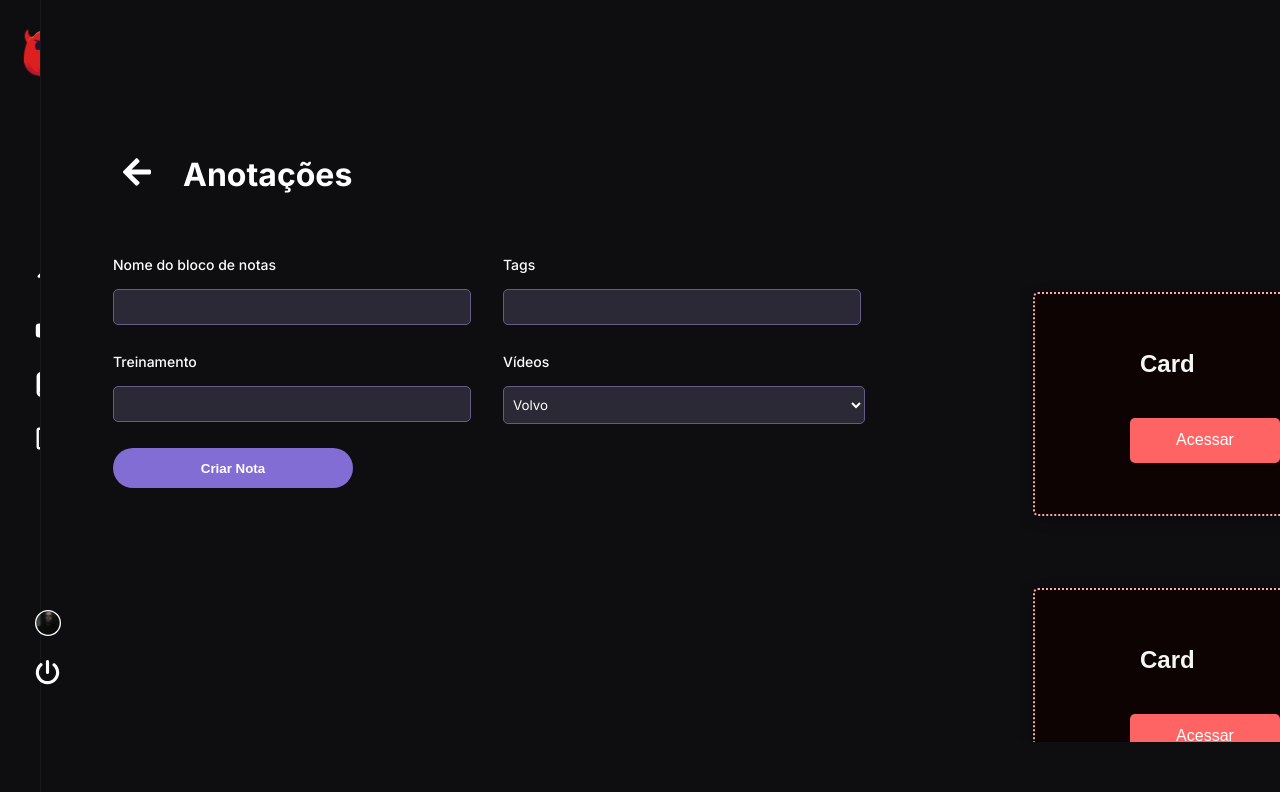
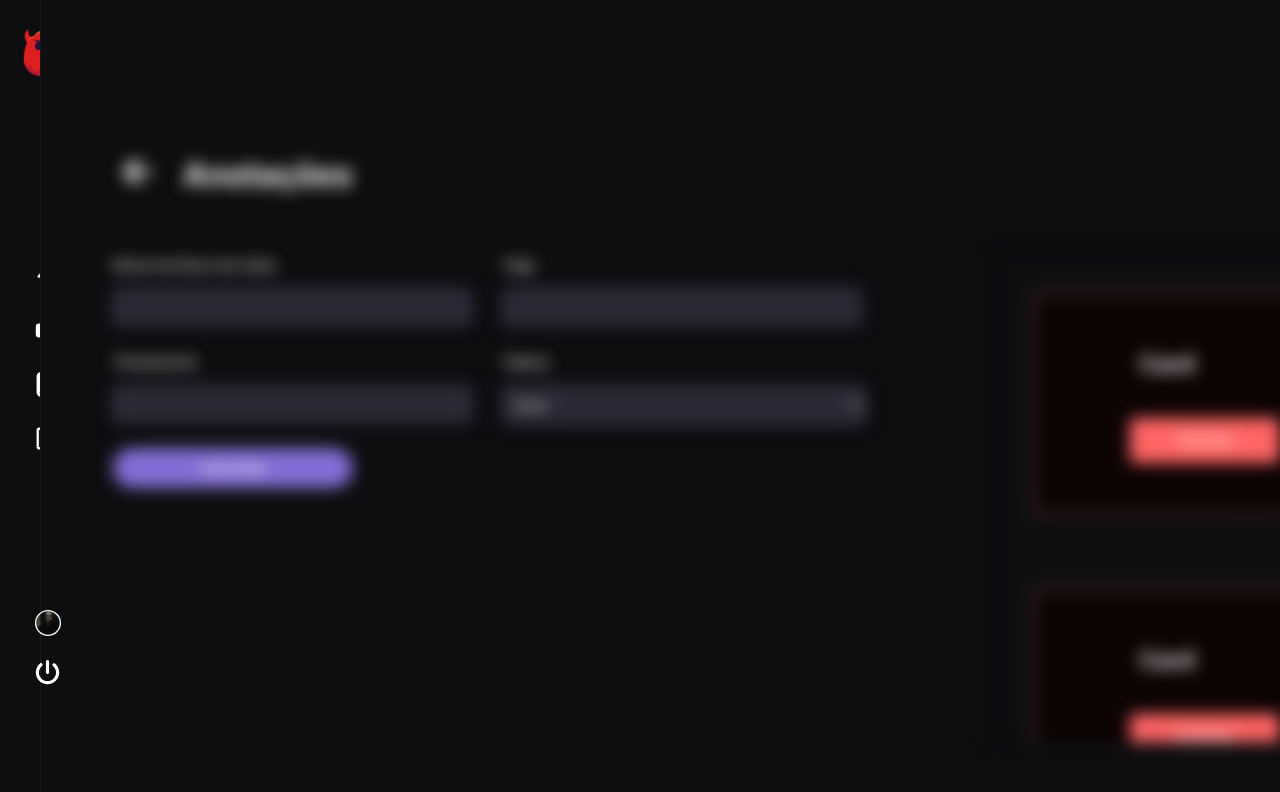
Before and after one commit to d3moon/d3moon-core, a React (Vite) app: page /notes in a window 1280 px wide. Shown: the top 792 px of the page. Built offline with nearby package versions, Linux system fonts and the light colour scheme; a web font is replaced by a local one.

Commit message:
fixing notes blur

```diff
--- a/src/pages/notes/index.css
+++ b/src/pages/notes/index.css
@@ -10,6 +10,8 @@
   display: flex;
   flex-direction: column;
   margin-top: 8rem;
+  filter: blur(8px);
+  position: relative;
 }
 
 .title-note{
```
